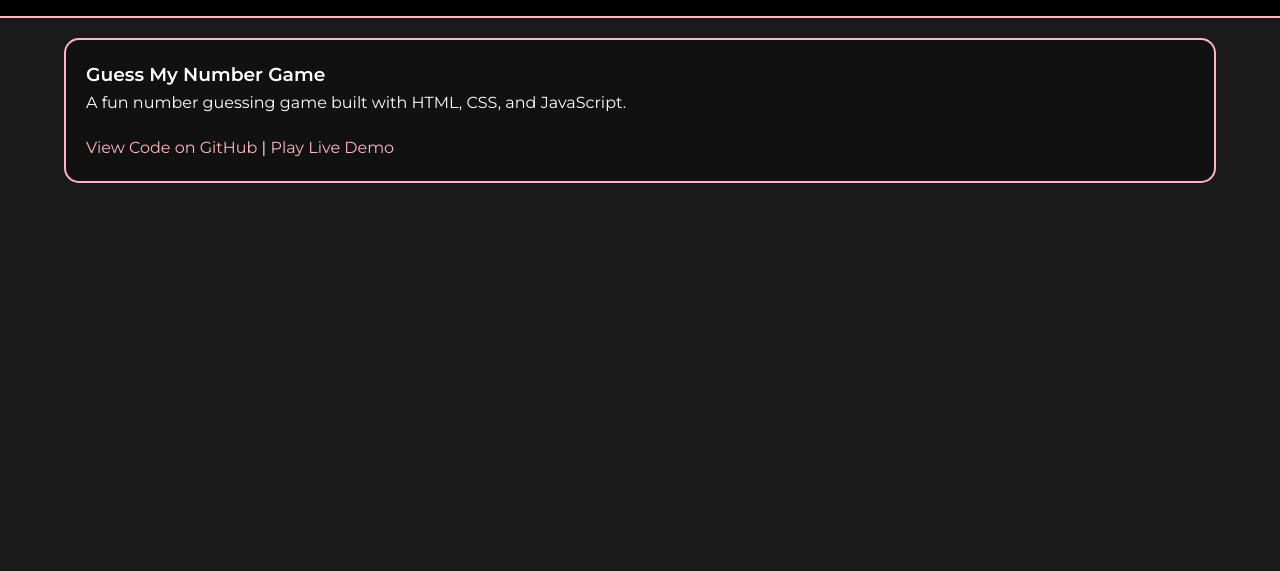
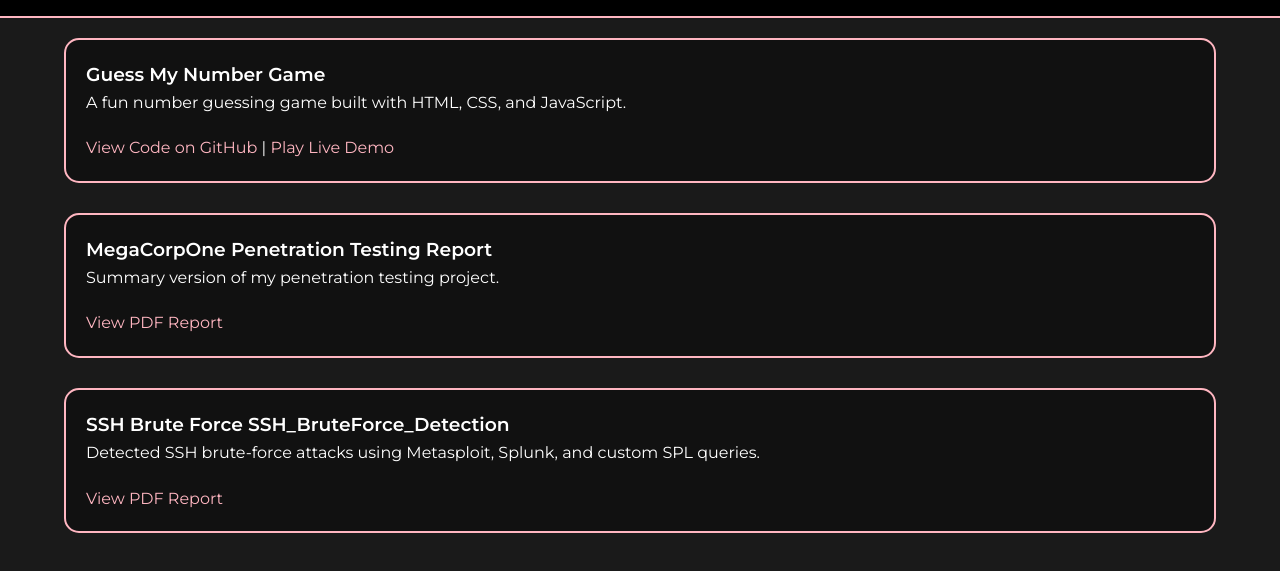
Before and after one commit to HadisPazhand/Portfolio-Website, a plain HTML site: page projects.html in a window 1280 px wide. Shown: the part 91-662 px from the top of the page. Drawn offline with Linux system fonts and the light colour scheme.

Commit message:
Update projects.html with new project entries
Added new projects and updated existing project details.

```diff
--- a/projects.html
+++ b/projects.html
@@ -33,6 +33,30 @@
           >Play Live Demo</a
         >
       </div>
+
+      <!-- Project 2: Pen Testing PDF HAS ISSUE -->
+      <div class="project-card">
+        <h3>MegaCorpOne Penetration Testing Report</h3>
+        <p>Summary version of my penetration testing project.</p>
+        <a
+          href="MegaCorpOne Penetration Testing Report (summary version).pdf"
+          target="_blank"
+          class="project-button"
+        >
+          View PDF Report
+        </a>
+      </div>
+      <div class="project-card">
+        <h3>SSH Brute Force SSH_BruteForce_Detection</h3>
+        <p>Detected SSH brute-force attacks using Metasploit, Splunk, and custom SPL queries.</p>
+        <a
+          href="SSH_BruteForce_Detection.pdf"
+          target="_blank"
+          class="project-button"
+        >
+          View PDF Report
+        </a>
+      </div>
     </main>
   </body>
 </html>
```
